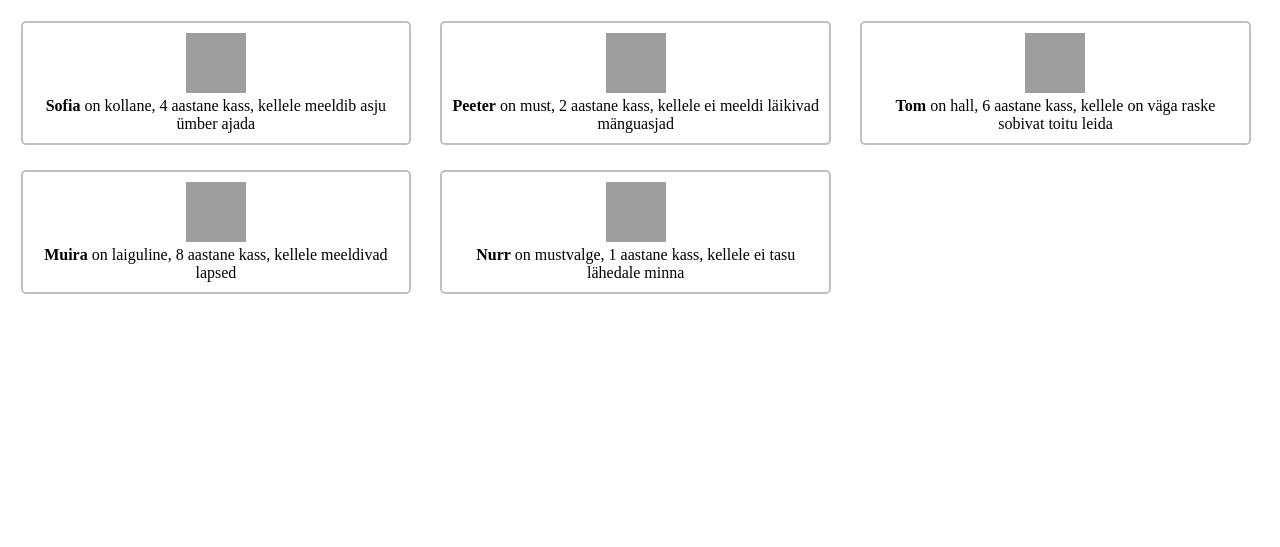
After one commit to dkiriljuk/V-rgurakendused-I-Klient-server-s-steemide-ehitamine, a PHP site: page /ul7/kass.php in a window 1280 px wide. The commit adds this page. Shown: the top 547 px of the page. Run offline with PHP 8.4, Linux system fonts and the light colour scheme; grey boxes are pictures that could not be loaded.

Commit message:
Commit by 02.04.2017

```diff
--- a/index.html
+++ b/index.html
@@ -15,5 +15,6 @@
 	<p><a href="/~dkirilju/ul4/index.html">Kodune ülesanne - 4. nädal</a></p>
 	<p><a href="/~dkirilju/ul5/h6ljutamine.html">Kodune ülesanne - 5. nädal</a></p>
 	<p><a href="/~dkirilju/ul6/loop.html">Kodune ülesanne - 6. nädal</a></p>
+	<p><a href="/~dkirilju/ul7/kass.php">Kodune ülesanne - 7. nädal</a></p>
 </body>
 </html>
--- a/projekt/index.php
+++ /dev/null
@@ -1,3 +0,0 @@
-<?php
-	echo "Project";
-?>
--- /dev/null
+++ b/ul7/kass.html
@@ -0,0 +1,26 @@
+<!DOCTYPE html>
+<html>
+<head>
+    <meta charset="utf-8" />
+    <title>Kodune ülesanne - 7. nädal</title>
+    <style type="text/css">
+        p {
+            vertical-align: middle;
+            text-align: center;
+            display:inline-block;
+            width:29%;
+            border:solid #c0c0c0 2px;
+            border-radius:5px;
+            padding:10px;
+            margin:1%;
+        }
+    </style>
+</head>
+<body>
+
+<p>
+    <img src="<?php echo $i['imgurl'];?>" height="60" width="60"><br>
+    <b><?php echo $i['name'];?></b> on <?php echo $i['color'];?>, <?php echo $i['age'];?> aastane kass, <?php echo $i['optional'];?>
+</p>
+</body>
+</html>
--- /dev/null
+++ b/ul7/kass.php
@@ -0,0 +1,27 @@
+<!DOCTYPE html>
+<html>
+<head>
+  <meta charset="utf-8" />
+  <title>Kodune ülesanne - 7. nädal</title>
+
+
+</head>
+<body>
+
+
+<?php
+$kass= array(
+    array('name'=>'Sofia', 'optional'=>'kellele meeldib asju ümber ajada', 'age'=>'4', 'color'=>'kollane', 'imgurl'=>'https://kyllipruuli.files.wordpress.com/2007/12/scan100771.jpg'),
+    array('name'=>'Peeter', 'optional'=>'kellele ei meeldi läikivad mänguasjad', 'age'=>'2', 'color'=>'must', 'imgurl'=>'http://www.loomadevarjupaik.eu/media/varjupaik/2015-12/must%20kass-14507989220.jpg'),
+    array('name'=>'Tom', 'optional'=>'kellele on väga raske sobivat toitu leida', 'age'=>'6', 'color'=>'hall', 'imgurl'=>'http://www.kassiabi.ee/failid/galeriiv28782.jpg'),
+    array('name'=>'Muira', 'optional'=>'kellele meeldivad lapsed', 'age'=>'8', 'color'=>'laiguline', 'imgurl'=>'http://cdn2.greatfon.com/uploads/picture/469/249/249469/picture-249469.jpg'),
+    array('name'=>'Nurr', 'optional'=>'kellele ei tasu lähedale minna', 'age'=>'1', 'color'=>'mustvalge', 'imgurl'=>'http://cdn2.wallpapersok.com/uploads/picture/897/332/332897/picture-332897.jpg')
+);
+foreach ($kass as $i){
+include 'kass.html';
+}
+?>
+
+
+</body>
+</html>
```
Also changed, not shown: projekt/login.php (+4 -5 lines), projekt/site.php (added, +35 -0 lines), ul7/first.php (added, +28 -0 lines), ul7/suurAlgus.php (added, +44 -0 lines).
